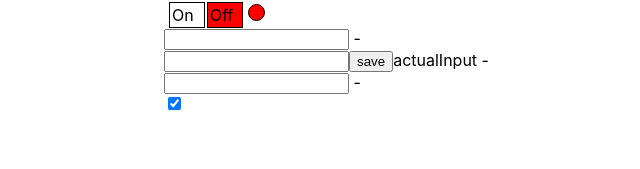
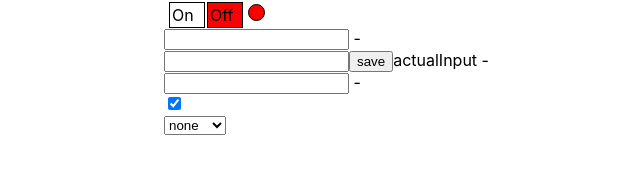
Before and after one commit to kirryya/r-kkp, a React (Create React App) app: page / in a window 1280 px wide. Shown: the part 469-638 px from the top of the page, without its empty margins (176-816 px from the left). Built offline with nearby package versions, Linux system fonts and the light colour scheme.

Commit message:
ControlledSelect

```diff
--- a/src/App.tsx
+++ b/src/App.tsx
@@ -10,6 +10,7 @@ import {UncontrolledInput} from "./components/UncontrolledInput";
 import {UncontrolledInputWithButton} from "./components/UncontrolledInputWithButton";
 import {ControlledInput} from "./components/ControlledInput";
 import {ControlledCheckbox} from "./components/ControlledCheckbox";
+import {ControlledSelect} from "./components/ControlledSelect";
 
 /*function hello() {
 
@@ -54,6 +55,7 @@ function App() {
             <UncontrolledInputWithButton/>
             <ControlledInput />
             <ControlledCheckbox />
+            <ControlledSelect />
            {/* <OnOff />*/}
         </div>
     );
--- /dev/null
+++ b/src/components/ControlledSelect.tsx
@@ -0,0 +1,20 @@
+import React, {ChangeEvent, useState} from 'react';
+
+export const ControlledSelect = () => {
+
+    const [select, setSelect] = useState<string | undefined>(undefined)
+
+    const onChangeHandler = (e: ChangeEvent<HTMLSelectElement>) => {
+        let newValue = e.currentTarget.value
+        setSelect(newValue)
+    }
+
+    return (
+        <select value={select} onChange={onChangeHandler}>
+            <option>none</option>
+            <option value={"1"}>Minsk</option>
+            <option value={"2"}>Kiev</option>
+            <option value={"3"}>Vilnius</option>
+        </select>
+    );
+};
```
